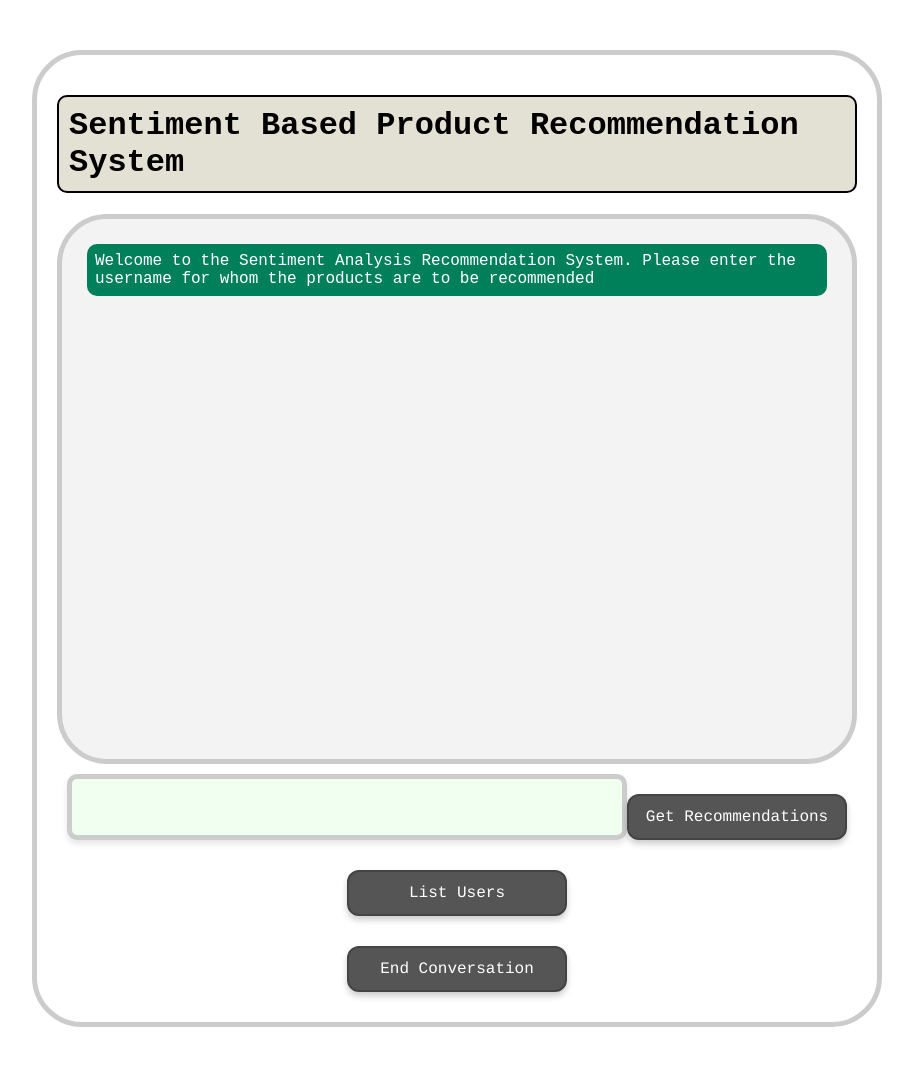
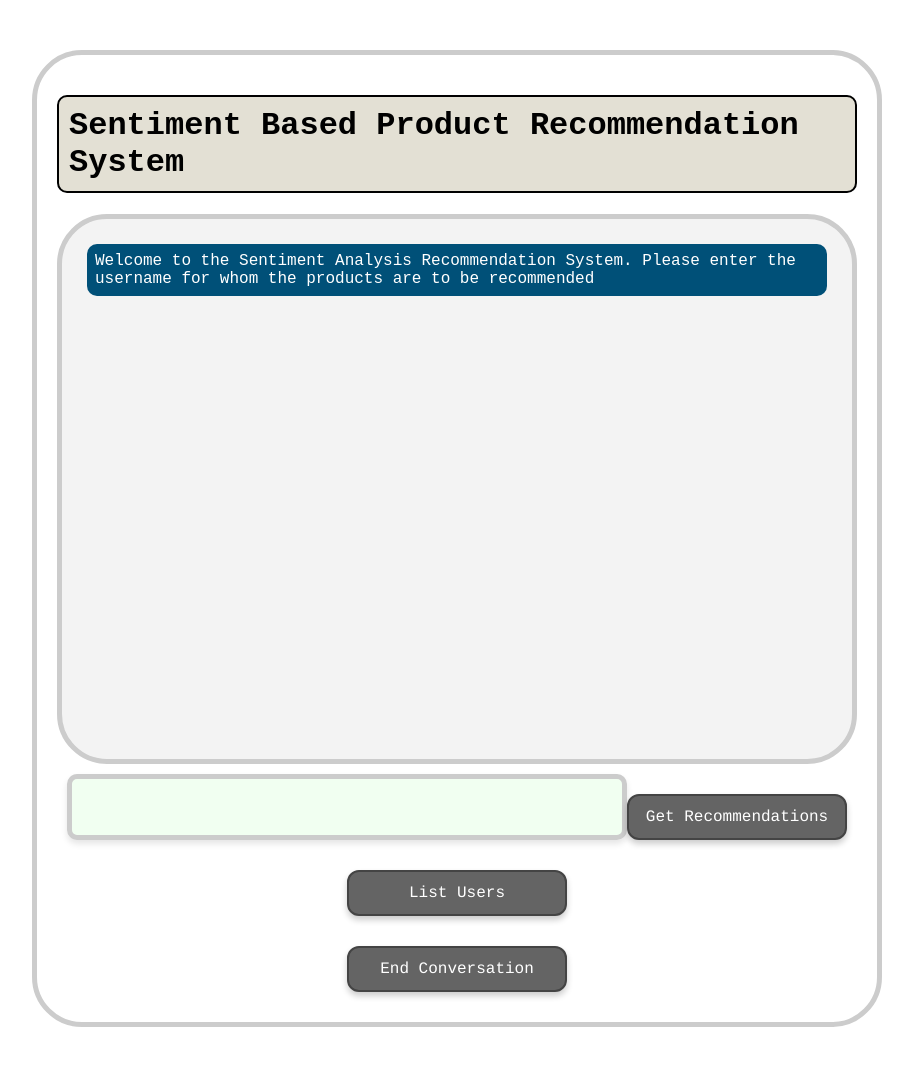
Before and after one commit to komal2/Sentiment_Analysis_Recommendation_System, a Flask app: page / in a window 1280 px wide. Shown: the whole page, without its empty margins (183-1096 px from the left). Run offline with Flask 3, Linux system fonts and the light colour scheme; parts of the project's set-up code (start-up, migrations or seed data) failed here and were passed over.

Commit message:
Update style.css

```diff
--- a/static/css/style.css
+++ b/static/css/style.css
@@ -1,7 +1,7 @@
 button {
     /* These styles are applied to all buttons */
     color: white; /* Color of the button text */
-    background-color: rgb(85, 85, 85); /* Darker background color for better contrast */
+    background-color: rgb(100, 100, 100); /* Darker background color for better contrast */
     border: 2px solid #444; /* Slightly lighter border color to create a subtle edge */
     padding: 12px; /* Slightly increased padding for better usability */
     width: 220px; /* Slightly wider for improved appearance */
@@ -79,7 +79,7 @@ button:focus {
 .user {
     /* These styles apply to divs with class "user", i.e., user messages */
     color: white; /* Color of the user's text */
-    background-color: rgb(0, 195, 255); /* Background color of the user's messages */
+    background-color: rgb(0, 255, 150); /* Background color of the user's messages */
     padding: 8px; /* Space between the user's text and the edge of its container */
     border-radius: 10px; /* Rounds the corners of the user's messages */
     float: right; /* Floats the user's messages to the right */
@@ -91,7 +91,7 @@ button:focus {
 .bot {
     /* Same as above, but for the bot's messages */
     color: white;
-    background-color: rgb(0, 128, 90);
+    background-color: rgb(0, 80, 120);
     padding: 8px;
     border-radius: 10px;
     float: left;
```
